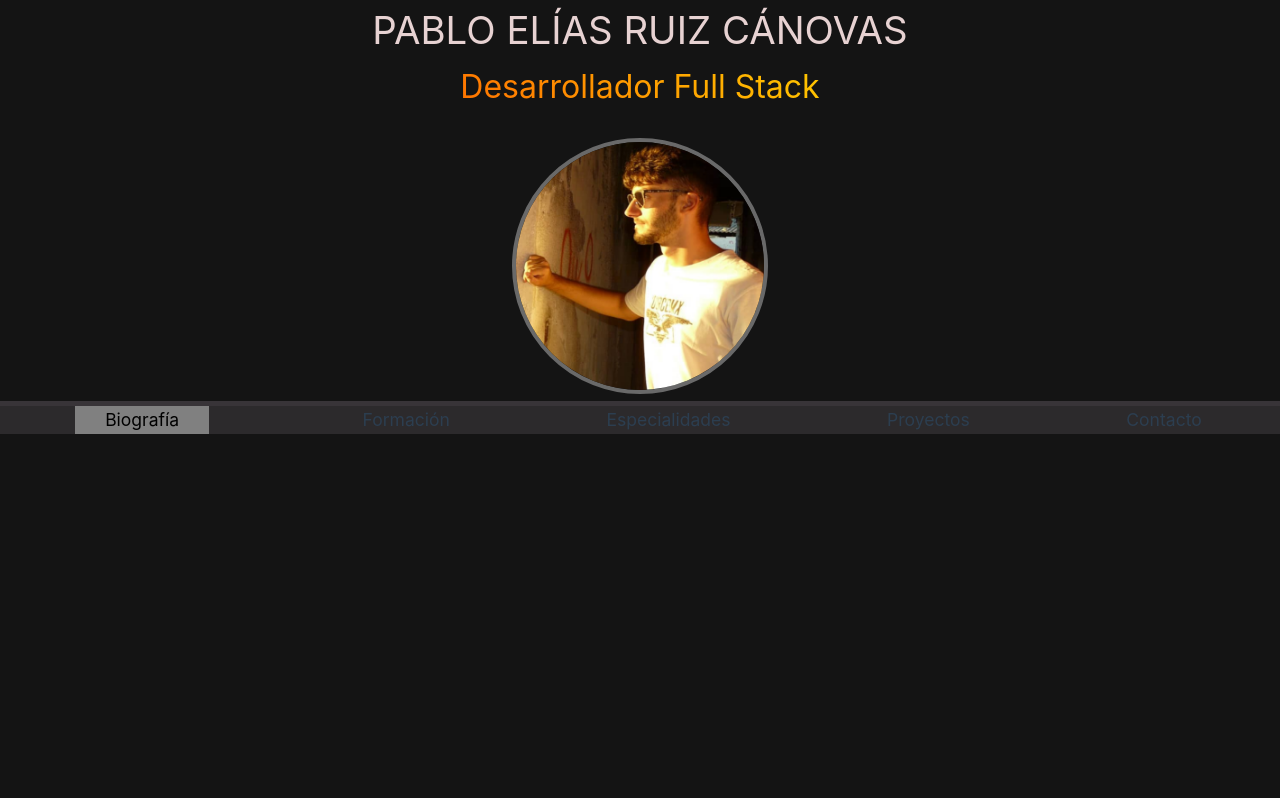
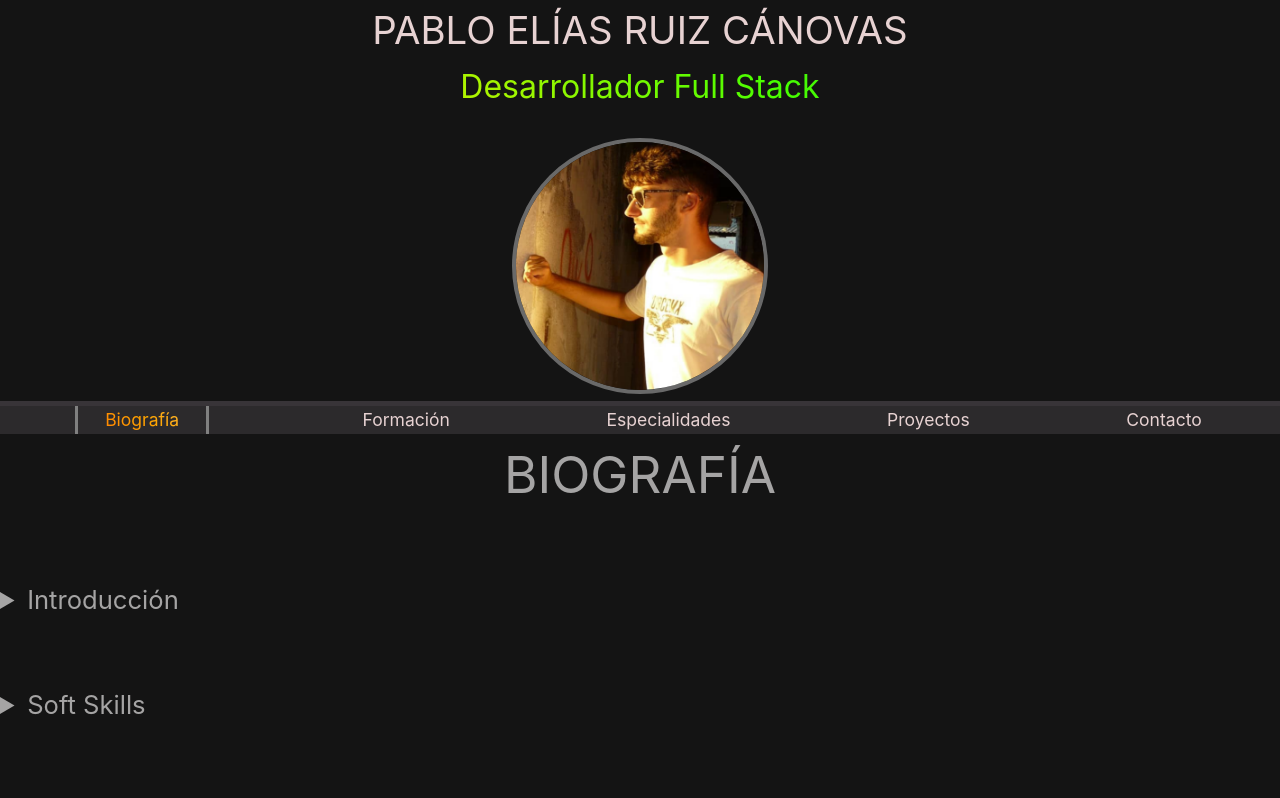
Before and after one commit to PabloE-03/portfolio-PE, a Vue app: page / in a window 1280 px wide. Shown: the top 798 px of the page. Built offline with nearby package versions, Linux system fonts and the light colour scheme.

Commit message:
Inclusión del componente de biografía y ajuste en los estilos responsivos

```diff
--- a/src/components/HomeComponent.vue
+++ b/src/components/HomeComponent.vue
@@ -1,11 +1,16 @@
 <script setup>
 import { ref,onMounted } from 'vue';
-
+import BioComponent from './BioComponent.vue';
 
 let screenX = window.screen.width;
 let movil = screenX <= 500;
 let activeMenu = ref(false);
 let interval = undefined;
+let bioC = ref(true);
+let formC = ref(false);
+let espC = ref(false);
+let proyC = ref(false);
+let conC = ref(false);
 const checkScreen = ()=>{
     screenX = window.screen.width;
     movil = screenX <= 500;
@@ -63,6 +68,7 @@ onMounted(()=>{
             <div id="c-pry"><h3>Proyectos</h3></div>
             <div id="c-red"><h3>Contacto</h3></div>
         </nav>
+        <BioComponent/>
     </main>
     <footer>
 
@@ -96,11 +102,8 @@ header{
             }
             h2{
                 font-size: 2.5vw;
-                color: transparent;
-                background-image: linear-gradient(45deg, #ff0000, #ff7300, #ffeb00, #47ff00, #339353, #4d6be2, #8a00ff, #ff5050);
-                background-size: 300% 300%;
-                background-clip: text;
-                animation: animación-texto-portada 6s infinite linear;
+                @include mixings.texto-animado;
+                animation: animación-texto 6s infinite linear;
             }
             img{
                 width: 20%;
@@ -116,6 +119,7 @@ header{
     background-color: rgb(44, 42, 44);
     display: flex;
     text-align: center;
+    color: rgb(231, 210, 210);
     & div{
         margin: 0% auto;
         border-left-style: solid;
@@ -129,9 +133,12 @@ header{
         }
     }
     #c-bio{
-        background-color: gray;
-        color: black;
         padding: 0% 2.1%;
+        border-color: gray;
+        h3{
+            @include mixings.texto-animado(#ff7300, #ff8c00, #ffa500, #ffb732, #ffcc00, #ffd700, #a0f136, #acee43);
+            animation: animación-texto 6s infinite linear;
+        }
     }
 }
 @media screen and (max-width:500px){
@@ -175,6 +182,7 @@ header{
         position: fixed;
         top: 0%;
         text-align: left;
+        z-index: 10;
         .barra-menu{
             position: absolute;
             width: 8%;
@@ -222,6 +230,10 @@ header{
             width: fit-content;
             font-size: 5vw;
         }
+        #c-bio{
+            @include mixings.texto-animado(#d667f5, #924dd2, #e050d2, #c93598, #6a1f63, #5a2578, #8a00ff, darkviolet);
+            animation: animación-texto 6s infinite linear;
+        }
     }
 }
 </style>
```
